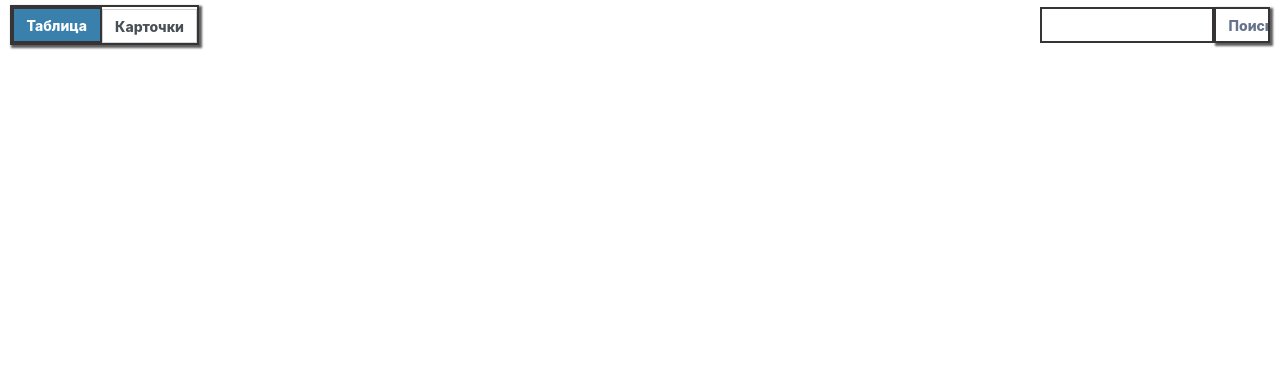
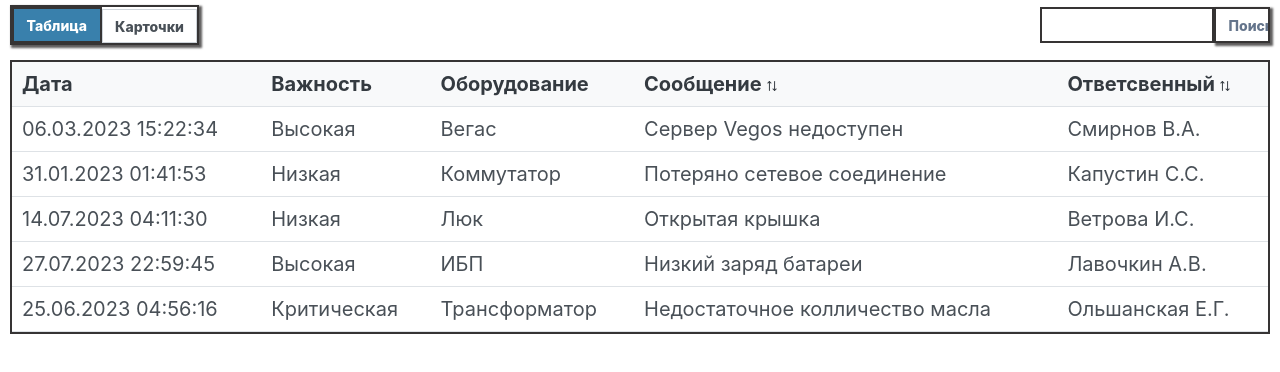
Before and after one commit to syrovezhko/gts, a Next.js app: page / in a window 1280 px wide. Shown: the top 372 px of the page. Built offline with nearby package versions, Linux system fonts and the light colour scheme.

Commit message:
feat: table

```diff
--- a/src/app/page.tsx
+++ b/src/app/page.tsx
@@ -5,17 +5,18 @@ import styles from './page.module.scss'
 import _switch from '@/store/switch'
 import { observer } from 'mobx-react-lite'
 import React, { useEffect } from 'react';
+import Table from '@/table/Table'
 
 const Home = observer(() => {
   useEffect(() => {
     const interval = setInterval(() => {
-      console.log('This will run every second!');
       _switch.featData()
     }, 1000);
     return () => clearInterval(interval);
   }, []);
   return (
     <main className={styles.main}>
+      {_switch.button === _switch.chose[0] && <Table/>}
       {_switch.button === _switch.chose[1] && <CardContainer/>}
     </main>
   )
--- /dev/null
+++ b/src/table/Table.module.scss
@@ -0,0 +1,9 @@
+.container {
+  width: 100%;
+  padding: 1rem;
+}
+
+.table{
+  width: 100%;
+  font-size: 2rem;
+}
--- /dev/null
+++ b/src/table/Table.tsx
@@ -0,0 +1,46 @@
+import React from 'react';
+import styles from './Table.module.scss';
+import { DataTable } from 'primereact/datatable';
+import { Column } from 'primereact/column';
+import { observer } from 'mobx-react-lite';
+import _switch from '@/store/switch';
+import paginator from '@/store/paginator';
+
+
+const Table = observer(() => {
+  return (
+    <div className={styles.container}>
+      {Boolean(_switch.index || true) && <DataTable
+        value={_switch.data.slice(paginator.first, paginator.first + paginator.rows) }
+        emptyMessage="записей пока нет"
+        dataKey='id'
+        className={styles.table}
+      >
+        <Column
+          field="date"
+          header="Дата"
+        />
+        <Column
+          field="importance"
+          header="Важность"
+        />
+        <Column
+          field="equipment"
+          header="Оборудование"
+        />
+        <Column
+          sortable
+          field="message"
+          header="Сообщение"
+        />
+        <Column
+          sortable
+          field="userName"
+          header="Ответсвенный"
+        />
+      </DataTable>}
+    </div>
+  );
+});
+
+export default Table;
```
